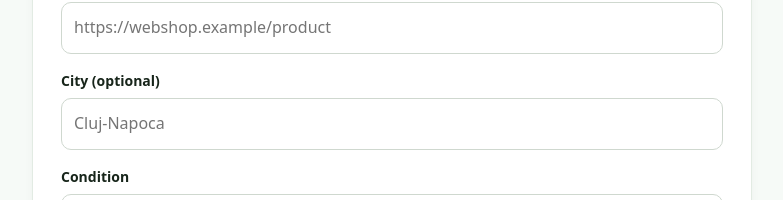
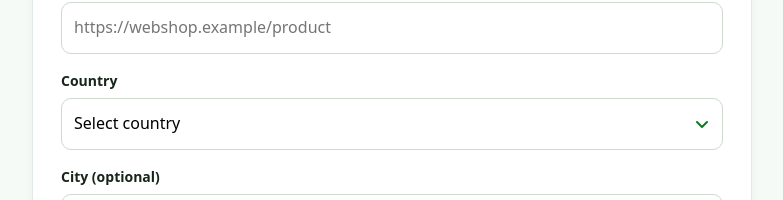
Before and after one commit to listabiteco/listabit-website, a browser extension: page listabit.eco/index.html in a window 1280 px wide. Shown: the part 1494-1694 px from the top of the page, without its empty margins (248-1031 px from the left). Drawn offline with Linux system fonts and the light colour scheme; no server answers.

Commit message:
orszagok lista

```diff
--- a/listabit.eco/index.html
+++ b/listabit.eco/index.html
@@ -62,6 +62,73 @@ footer a { color: #0f7a26; }
 <input id="links" type="url" required placeholder="https://shop.example/product">
 <label for="shop_link">Link to the same product in a webshop</label>
 <input id="shop_link" type="url" required placeholder="https://webshop.example/product">
+<label for="country">Country</label>
+<select id="country" required>
+<option value="" disabled selected>Select country</option>
+<option value="Australia">Australia</option>
+<option value="Austria">Austria</option>
+<option value="Belgium">Belgium</option>
+<option value="Brazil">Brazil</option>
+<option value="Bulgaria">Bulgaria</option>
+<option value="Canada">Canada</option>
+<option value="Chile">Chile</option>
+<option value="China">China</option>
+<option value="Colombia">Colombia</option>
+<option value="Croatia">Croatia</option>
+<option value="Cyprus">Cyprus</option>
+<option value="Czechia">Czechia</option>
+<option value="Denmark">Denmark</option>
+<option value="Egypt">Egypt</option>
+<option value="Estonia">Estonia</option>
+<option value="Finland">Finland</option>
+<option value="France">France</option>
+<option value="Germany">Germany</option>
+<option value="Greece">Greece</option>
+<option value="Hungary">Hungary</option>
+<option value="Iceland">Iceland</option>
+<option value="India">India</option>
+<option value="Indonesia">Indonesia</option>
+<option value="Ireland">Ireland</option>
+<option value="Israel">Israel</option>
+<option value="Italy">Italy</option>
+<option value="Japan">Japan</option>
+<option value="Kenya">Kenya</option>
+<option value="Latvia">Latvia</option>
+<option value="Lithuania">Lithuania</option>
+<option value="Luxembourg">Luxembourg</option>
+<option value="Malaysia">Malaysia</option>
+<option value="Malta">Malta</option>
+<option value="Mexico">Mexico</option>
+<option value="Morocco">Morocco</option>
+<option value="Netherlands">Netherlands</option>
+<option value="New Zealand">New Zealand</option>
+<option value="Nigeria">Nigeria</option>
+<option value="Norway">Norway</option>
+<option value="Pakistan">Pakistan</option>
+<option value="Peru">Peru</option>
+<option value="Philippines">Philippines</option>
+<option value="Poland">Poland</option>
+<option value="Portugal">Portugal</option>
+<option value="Romania">Romania</option>
+<option value="Saudi Arabia">Saudi Arabia</option>
+<option value="Serbia">Serbia</option>
+<option value="Singapore">Singapore</option>
+<option value="Slovakia">Slovakia</option>
+<option value="Slovenia">Slovenia</option>
+<option value="South Africa">South Africa</option>
+<option value="South Korea">South Korea</option>
+<option value="Spain">Spain</option>
+<option value="Sweden">Sweden</option>
+<option value="Switzerland">Switzerland</option>
+<option value="Thailand">Thailand</option>
+<option value="Turkey">Turkey</option>
+<option value="Ukraine">Ukraine</option>
+<option value="United Arab Emirates">United Arab Emirates</option>
+<option value="United Kingdom">United Kingdom</option>
+<option value="United States">United States</option>
+<option value="Vietnam">Vietnam</option>
+<option value="Other">Other</option>
+</select>
 <label for="city">City (optional)</label>
 <input id="city" type="text" placeholder="Cluj-Napoca">
 <label for="condition">Condition</label>
@@ -115,6 +182,7 @@ document.getElementById("form").addEventListener("submit", async (e) => {
   const msg = document.getElementById("msg");
   const links = document.getElementById("links").value.trim();
   const shop_link = document.getElementById("shop_link").value.trim();
+  const country = document.getElementById("country").value.trim();
   const city = document.getElementById("city").value.trim();
   const condition = document.getElementById("condition").value.trim();
   const size = document.getElementById("size").value.trim();
@@ -129,7 +197,7 @@ document.getElementById("form").addEventListener("submit", async (e) => {
         "Content-Type": "application/json",
         Prefer: "return=minimal"
       },
-      body: JSON.stringify({ links_text: links, shop_link: shop_link || null, city: city || null, condition: condition || null, size: size || null, note: note || null, status: "pending" })
+      body: JSON.stringify({ links_text: links, shop_link: shop_link || null, country: country || null, city: city || null, condition: condition || null, size: size || null, note: note || null, status: "pending" })
     });
     msg.textContent = res.ok ? "Thank you! We will review your links." : "Something went wrong. Please try again.";
   } catch (err) {
```
